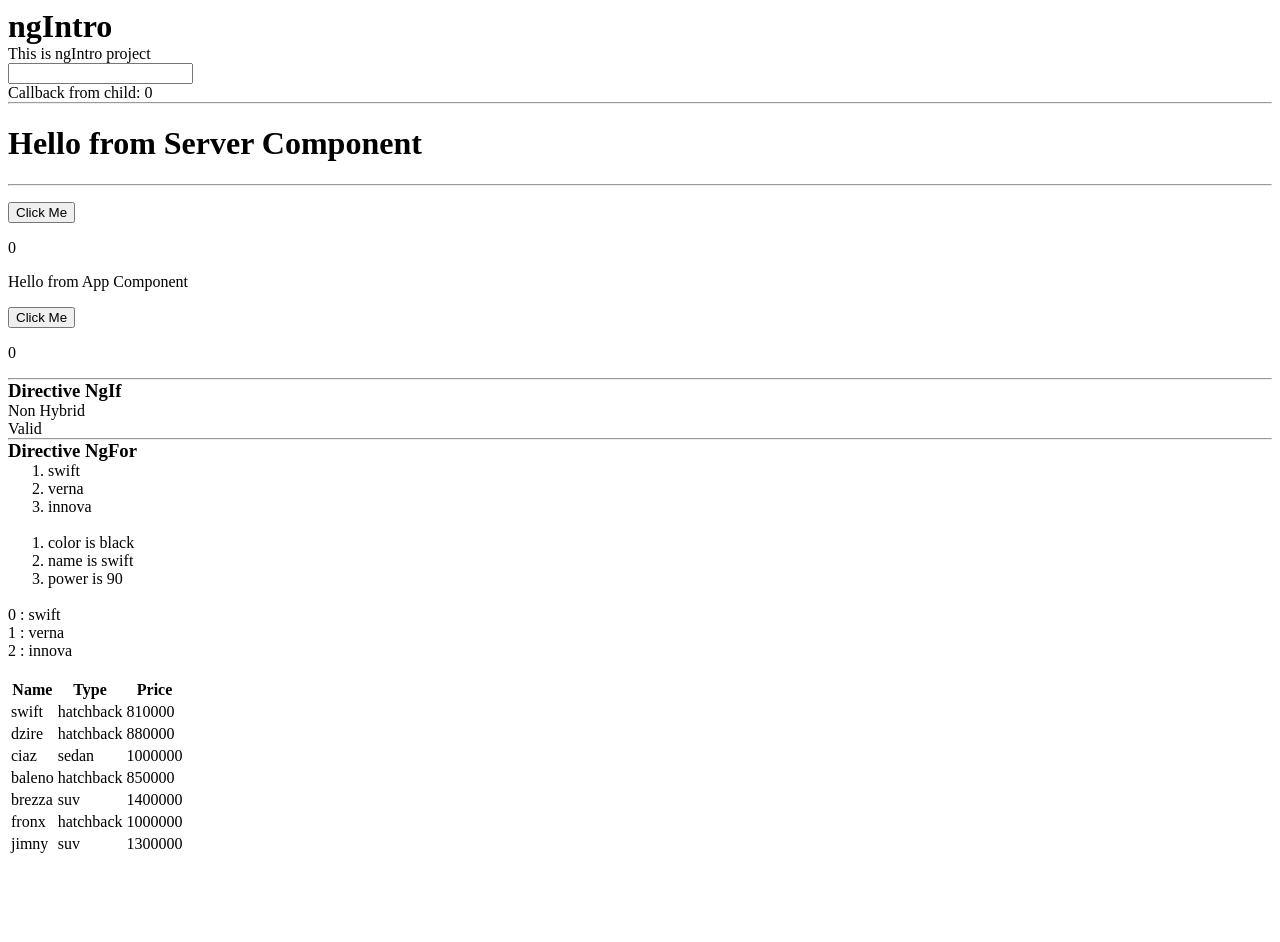
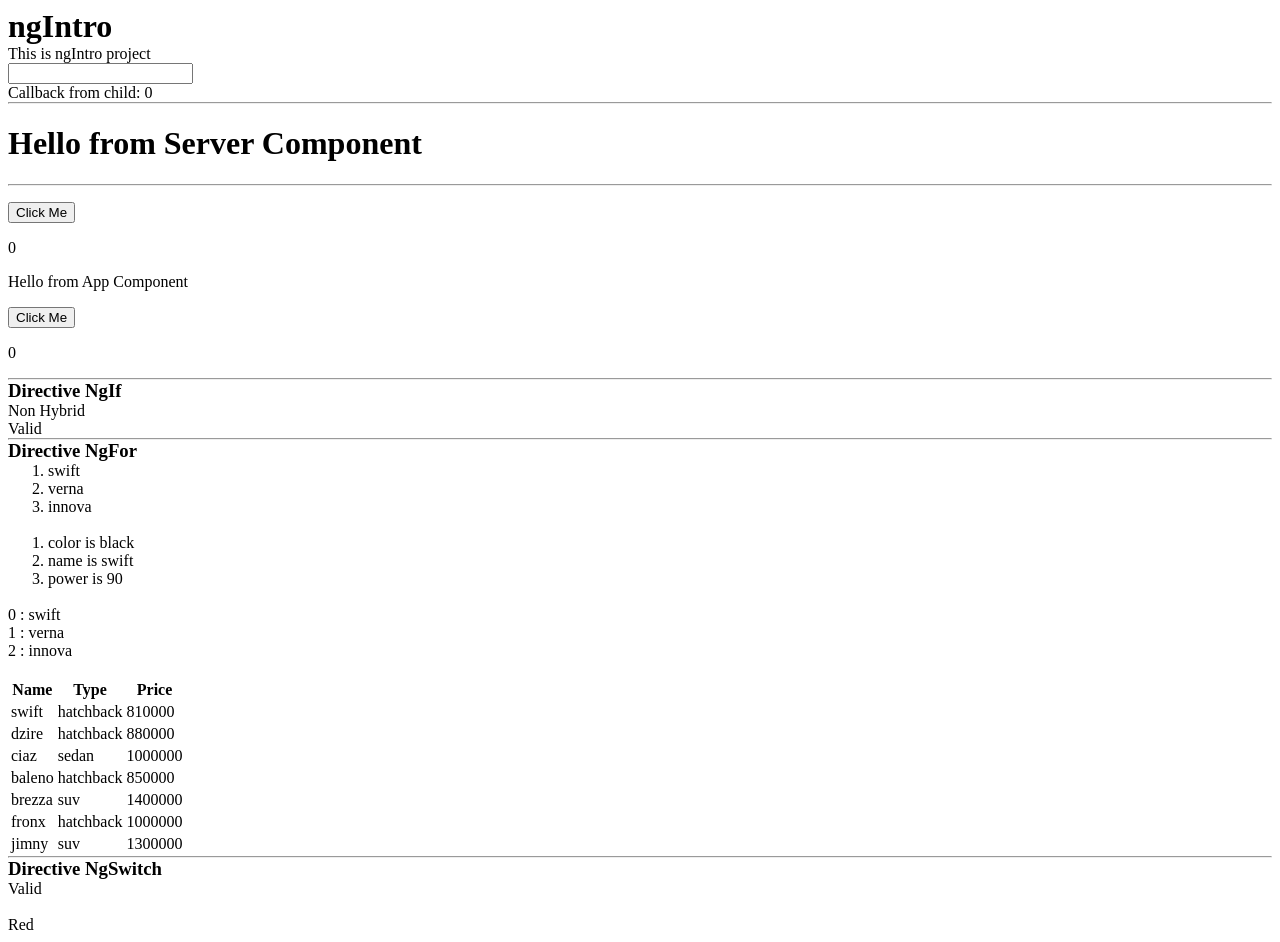
Before and after one commit to mogams99/ngIntro, an Angular app: page / in a window 1280 px wide. Before the commit the page ends 864 px from the top, so only its background shows below. Built offline with nearby package versions, Linux system fonts and the light colour scheme.

Commit message:
chore: :ambulance: directive ngSwitch on app component

```diff
--- a/src/app/app.component.html
+++ b/src/app/app.component.html
@@ -23,7 +23,7 @@
 
 <h3> Directive NgFor </h3>
 <ol>
-    <li *ngFor="let car of cars" >{{ car }}</li>
+  <li *ngFor="let car of cars">{{ car }}</li>
 </ol>
 <br>
 <ol>
@@ -54,3 +54,26 @@
     }
   </tbody>
 </table>
+<hr>
+
+<h3> Directive NgSwitch </h3>
+<div [ngSwitch]="valid">
+  <p *ngSwitchCase="true">Valid</p>
+  <p *ngSwitchCase="false">Invalid</p>
+  <p *ngSwitchDefault>Unknown</p>
+</div>
+<br>
+@switch (color) {
+  @case ("red") {
+    <p>Red</p>
+  }
+  @case ("green") {
+    <p>Green</p>
+  }
+  @case ("blue") {
+    <p>Blue</p>
+  }
+  @default {
+    <p>Unknown</p>
+  }
+}
--- a/src/app/app.component.ts
+++ b/src/app/app.component.ts
@@ -51,4 +51,8 @@ export class AppComponent {
     {"name": "jimny", "type": "suv", "price":1300000}
   ];
 
+  // ! directive switch
+  color = "red";
+  color1 = "green";
+  color2 = "yellow";
 }
```
Lines whose indentation alone changed are shown as unchanged.
